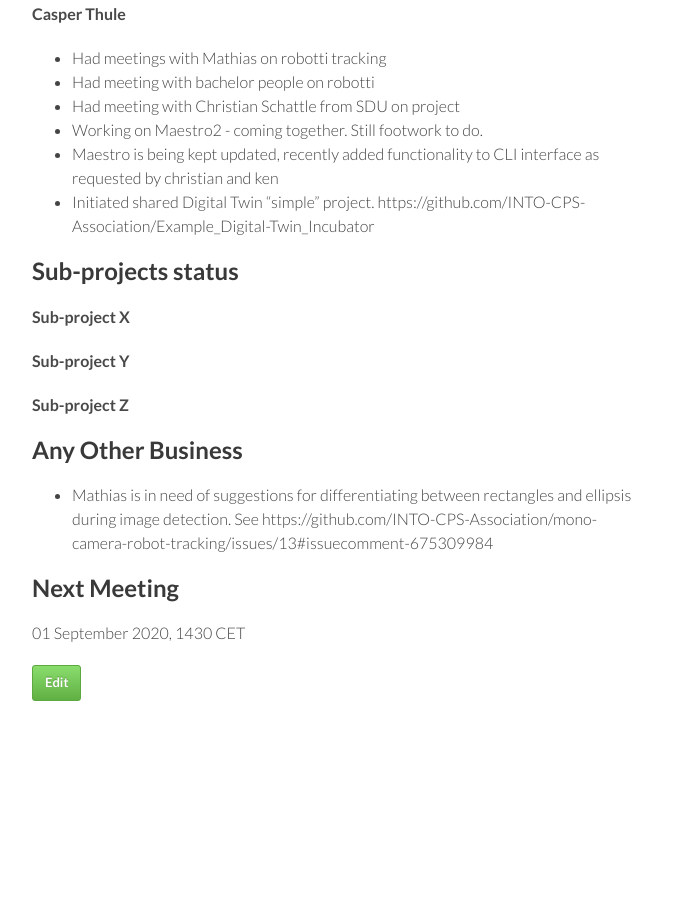
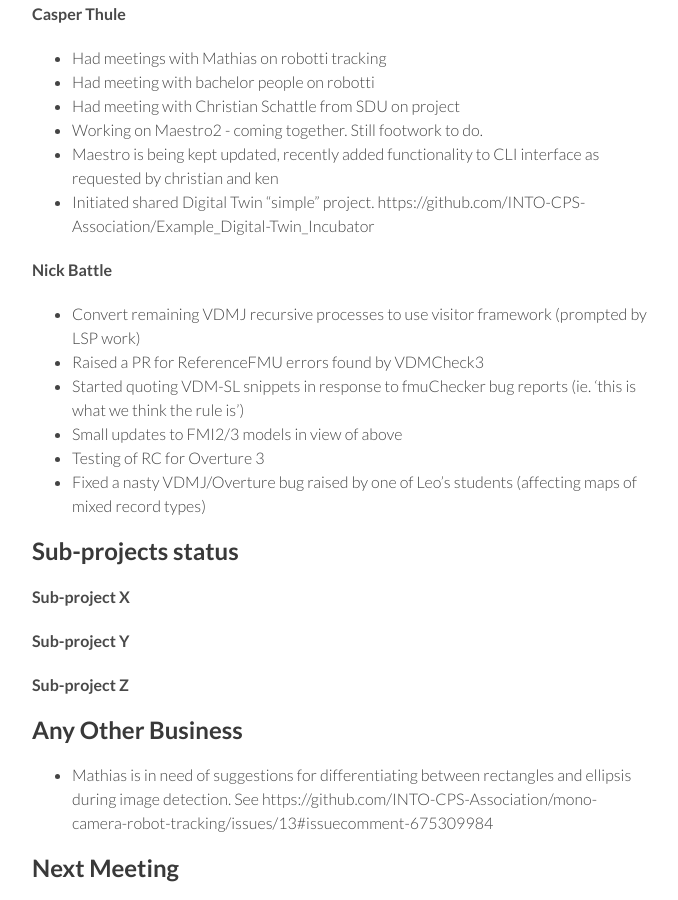
Before and after one commit to digitaltwincentre/digitaltwincentre.github.io, a Jekyll site: the page built from _biweeklies/Biweekly-22.md, in a window 1280 px wide and 900 px high, scrolled down 835 px. Shown: the whole window, without its empty margins (418-1096 px from the left). Built offline with Jekyll 4.4.1, drawn with Linux system fonts in a browser that asks for light colours; nearby versions of some CDN libraries.

Commit message:
Update Biweekly-22.md

```diff
--- a/_biweeklies/Biweekly-22.md
+++ b/_biweeklies/Biweekly-22.md
@@ -46,6 +46,13 @@ date: 18 August 2020, 1430 CEST
 * Maestro is being kept updated, recently added functionality to CLI interface as requested by christian and ken
 * Initiated shared Digital Twin "simple" project. https://github.com/INTO-CPS-Association/Example_Digital-Twin_Incubator
 
+#### Nick Battle
+* Convert remaining VDMJ recursive processes to use visitor framework (prompted by LSP work)
+* Raised a PR for ReferenceFMU errors found by VDMCheck3
+* Started quoting VDM-SL snippets in response to fmuChecker bug reports (ie. 'this is what we think the rule is')
+* Small updates to FMI2/3 models in view of above
+* Testing of RC for Overture 3
+* Fixed a nasty VDMJ/Overture bug raised by one of Leo's students (affecting maps of mixed record types)
 
 ## Sub-projects status
 
```
